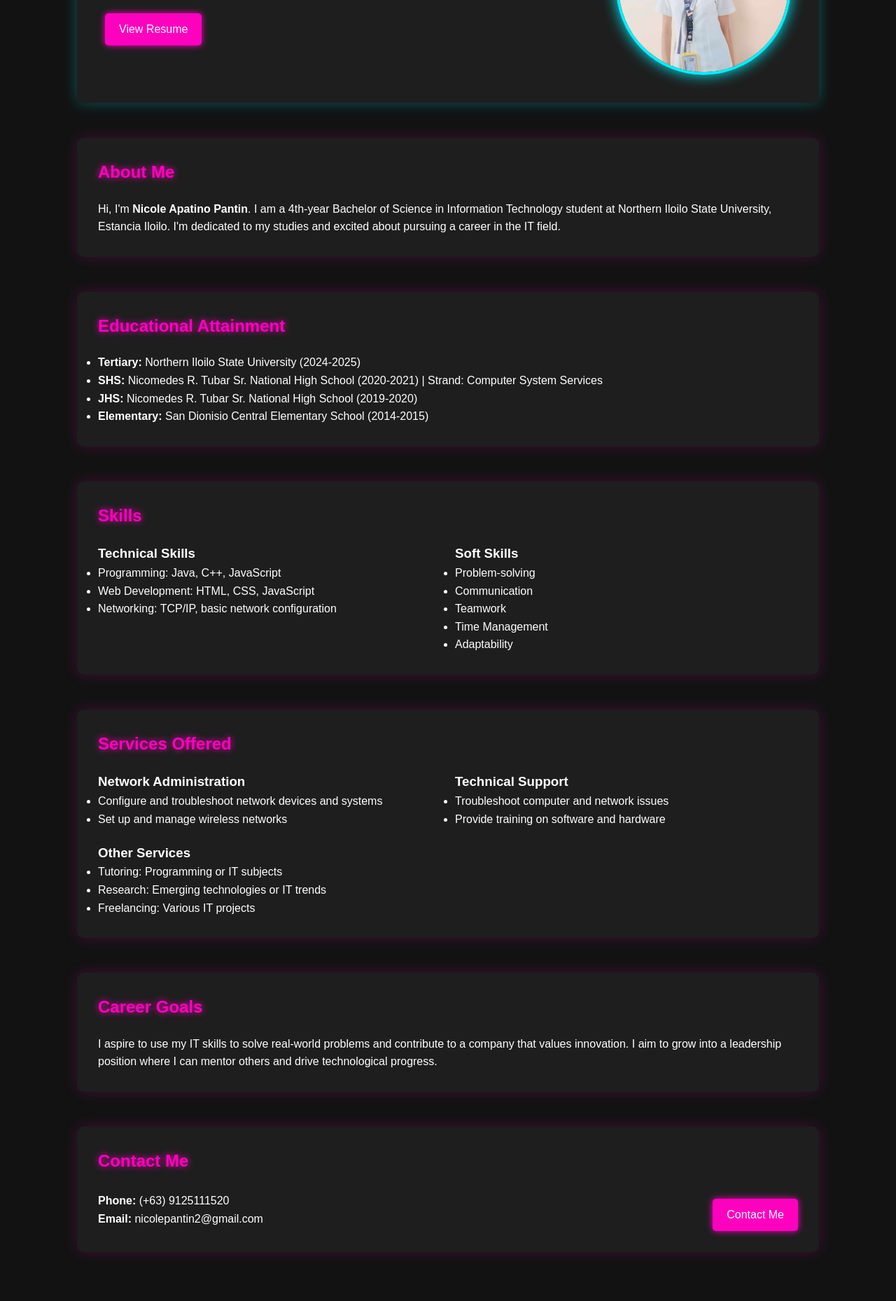
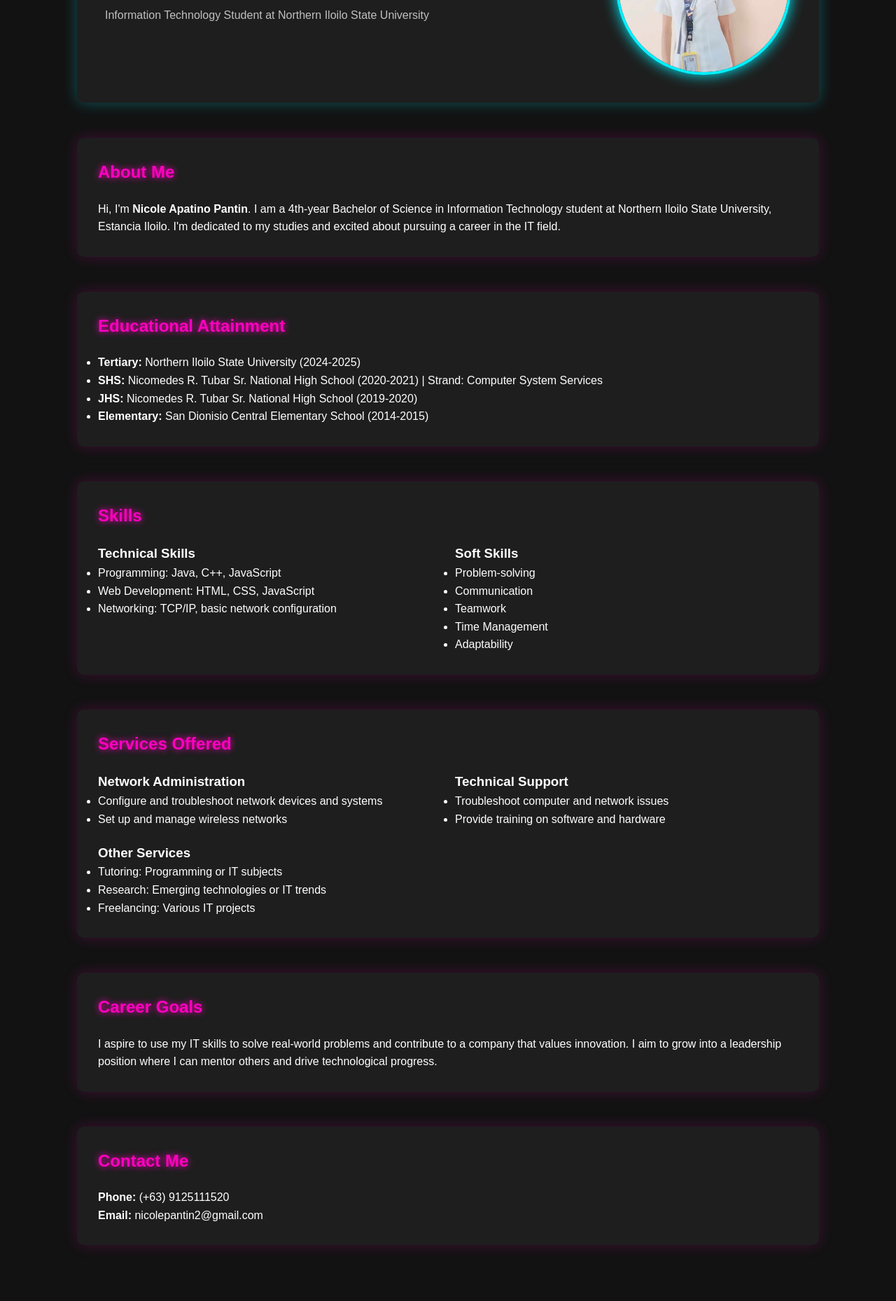
Before and after one commit to azkriven16/nicole, a plain HTML site: page index.html in a window 1280 px wide. Shown: the part 333-2192 px from the top of the page at 70% size. Drawn offline with Linux system fonts and the light colour scheme.

Commit message:
feature: remove btns

```diff
--- a/index.html
+++ b/index.html
@@ -170,7 +170,6 @@
             <div class="hero-content">
                 <h1>Hi, I'm Nicole Apatino Pantin</h1>
                 <p>Information Technology Student at Northern Iloilo State University</p>
-                <a href="#" class="btn">View Resume</a>
             </div>
             <img src="./m.jpg" alt="Nicole Apatino Pantin" class="hero-image">
         </section>
@@ -257,7 +256,6 @@
                     <p><strong>Phone:</strong> (+63) 9125111520</p>
                     <p><strong>Email:</strong> nicolepantin2@gmail.com</p>
                 </div>
-                <a href="#" class="btn">Contact Me</a>
             </div>
         </section>
     </div>
```
